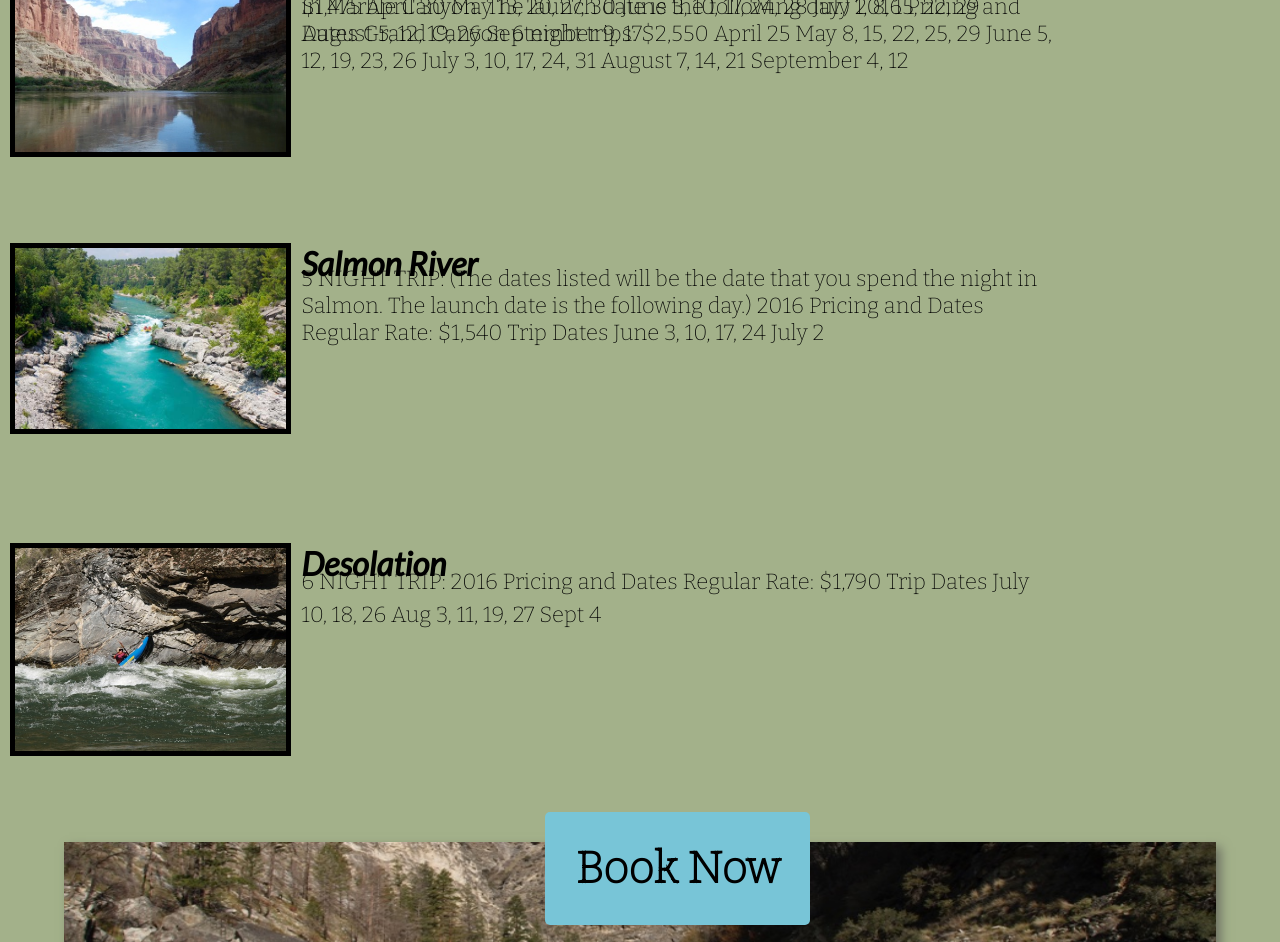
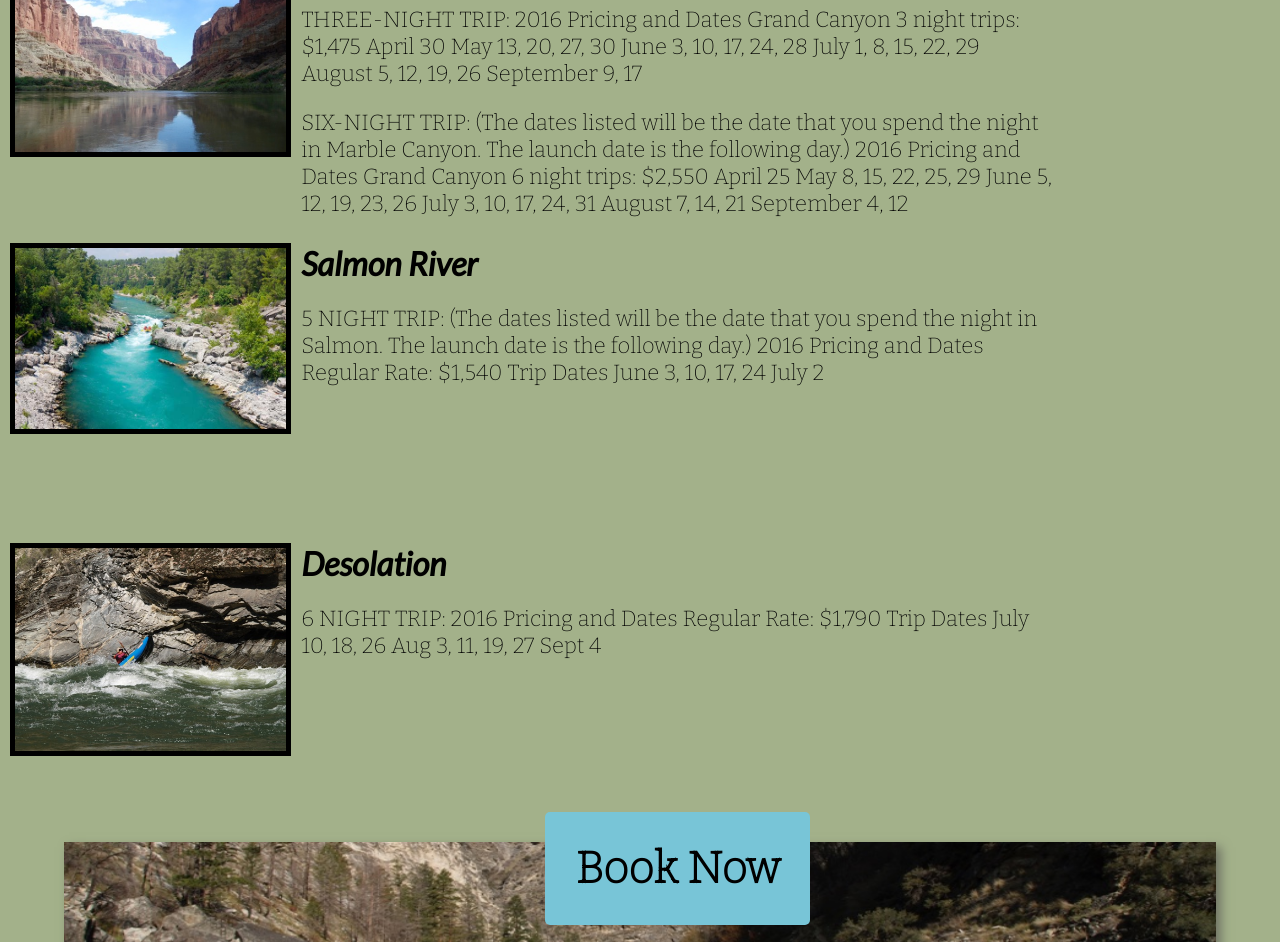
Before and after one commit to jonasnunn/wdd130, a plain HTML site: page wwr/rates-dates.html in a window 1280 px wide. Shown: the part 510-1452 px from the top of the page. Drawn offline with nearby package versions, Linux system fonts and the light colour scheme.

Commit message:
fixed overlapping text

```diff
--- a/wwr/rates-dates.html
+++ b/wwr/rates-dates.html
@@ -23,19 +23,24 @@
         <main id="rate-main">
             <h1>2016 Prices and Dates</h1>
             <img id="tr" src="images/tr.jpg" alt="Rafting">
+            <img class="left-img" id="gc-img" src="images/gc.jpg" alt="Grand Canyon">
+            <div id="gc-div">
+                <h2 id="h2-gc">Grand Canyon</h2>
+                <p id="p1">THREE-NIGHT TRIP: 2016 Pricing and Dates Grand Canyon 3 night trips: $1,475 April 30 May 13, 20, 27, 30 June 3, 10, 17, 24, 28 July 1, 8, 15, 22, 29 August 5, 12, 19, 26 September 9, 17</p>
+                <p id="p2">SIX-NIGHT TRIP: (The dates listed will be the date that you spend the night in Marble Canyon. The launch date is the following day.) 2016 Pricing and Dates Grand Canyon 6 night trips: $2,550 April 25 May 8, 15, 22, 25, 29 June 5, 12, 19, 23, 26 July 3, 10, 17, 24, 31 August 7, 14, 21 September 4, 12</p>
+            </div>
 
-            <h2 id="h2-gc">Grand Canyon</h2>
-            <p id="p1">THREE-NIGHT TRIP: 2016 Pricing and Dates Grand Canyon 3 night trips: $1,475 April 30 May 13, 20, 27, 30 June 3, 10, 17, 24, 28 July 1, 8, 15, 22, 29 August 5, 12, 19, 26 September 9, 17</p>
-            <p id="p2">SIX-NIGHT TRIP: (The dates listed will be the date that you spend the night in Marble Canyon. The launch date is the following day.) 2016 Pricing and Dates Grand Canyon 6 night trips: $2,550 April 25 May 8, 15, 22, 25, 29 June 5, 12, 19, 23, 26 July 3, 10, 17, 24, 31 August 7, 14, 21 September 4, 12</p>
-            <img class="left-img" id="gc-img" src="images/gc.jpg" alt="Grand Canyon">
+            <img class="left-img" id="sn-img" src="images/sn.jpg" alt="Salmon River">
+            <div id="sr-div">
+                <h2 id="h2-sr">Salmon River</h2>
+                <p id="p3">5 NIGHT TRIP: (The dates listed will be the date that you spend the night in Salmon. The launch date is the following day.) 2016 Pricing and Dates Regular Rate: $1,540 Trip Dates June 3, 10, 17, 24 July 2</p>
+            </div>
 
-            <h2 id="h2-sr">Salmon River</h2>
-            <p id="p3">5 NIGHT TRIP: (The dates listed will be the date that you spend the night in Salmon. The launch date is the following day.) 2016 Pricing and Dates Regular Rate: $1,540 Trip Dates June 3, 10, 17, 24 July 2</p>
-            <img class="left-img" id="sn-img" src="images/sn.jpg" alt="Salmon River">
-
+            <img class="left-img" id="des-img"src="images/des.jpg" alt="Desolation">
+            <div id="des-div">
             <h2 id="h2-des">Desolation</h2>
             <p id="p4">6 NIGHT TRIP: 2016 Pricing and Dates Regular Rate: $1,790 Trip Dates July 10, 18, 26 Aug 3, 11, 19, 27 Sept 4</p>
-            <img class="left-img" id="des-img"src="images/des.jpg" alt="Desolation">
+            </div>
 
             <img id="bot-img" src="images/bot.jpg" alt="River Photo">
             <div class='button-box' id="b2">
--- a/wwr/styles/styles.css
+++ b/wwr/styles/styles.css
@@ -277,8 +277,21 @@ main section img{
 #rate-main p{
     grid-column: 2/3;
 }
+#gc-div{
+    grid-column: 2/3;
+    grid-row: 2/3;
+}
+#sr-div{
+    grid-column: 2/3;
+    grid-row: 3/4;
+}
+#des-div{
+    grid-column: 2/3;
+    grid-row: 4/5;
+}
 
-#h2-gc{
+
+/* #h2-gc{
     grid-row: 2/3;
 }
 #p1{
@@ -299,7 +312,7 @@ main section img{
 #p4{
     grid-row: 4/5;
     line-height: 1.5em;
-}
+} */
 
 .left-img{
     grid-column: 1/2;
```
